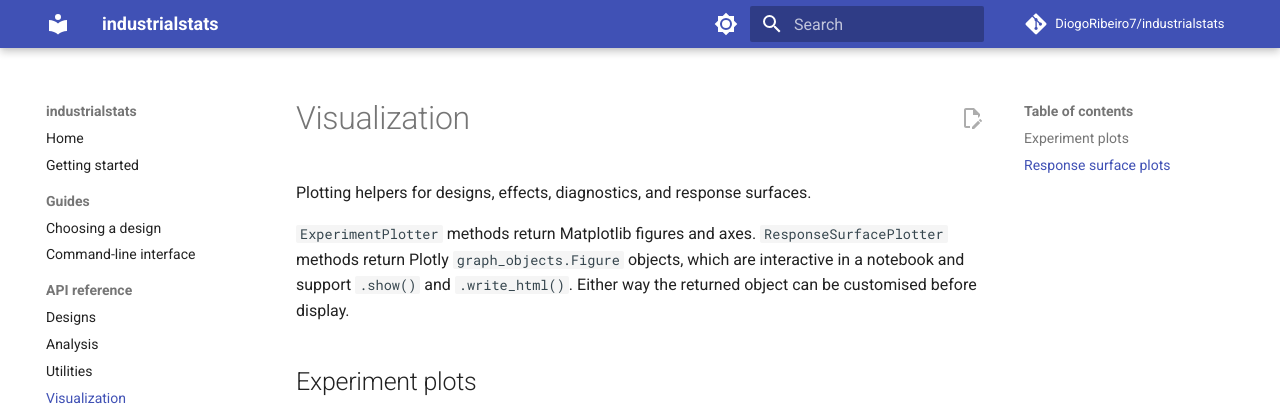
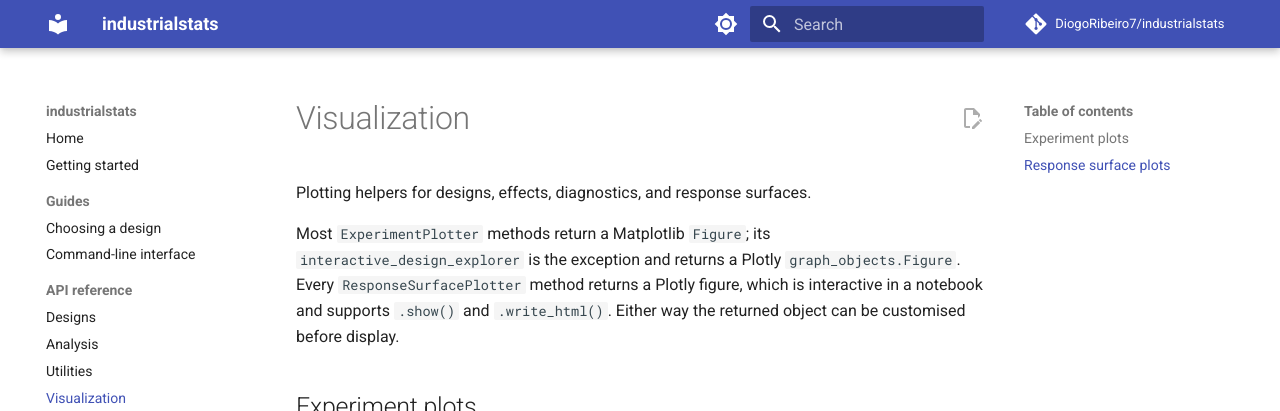
Before and after one commit to DiogoRibeiro7/industrialstats, an MkDocs documentation site: the page built from docs/reference/visualizations.md, in a window 1280 px wide, cut to the strip 0-411 px from the top of the page. Built offline with MkDocs 1.6.1 and Material for MkDocs 9.7.7, drawn with Linux system fonts in a browser that asks for light colours; comment, search, counter and statistics services are not loaded.

Commit message:
fix: address second-round review findings
Four further findings, all verified against the code or the library.

- The README development install had literal `\n` characters instead of line
  continuations, so copying it passed pip a bogus `n` package and the command
  failed. CONTRIBUTING had the same command collapsed onto one line by the same
  escaping mistake. Both now use real continuations, checked with `bash -n` and
  by expanding the arguments pip would receive.

- The dependency audit froze the environment after pip-audit was installed, so
  pip-audit's own transitive closure was part of the audited set and could fail
  the job on advisories in tooling that never ships. The freeze now happens
  before pip-audit is installed, which is what the surrounding comment claimed.

- The visualization reference said ExperimentPlotter returns Matplotlib figures
  and axes. No method returns axes, and interactive_design_explorer returns a
  Plotly figure. Corrected to name the exception.

- The fractional factorial example used a 1/4 fraction of five factors, which
  is 8 runs at resolution III, directly below text advising resolution IV or V
  for interpreting effects. Changed to 1/2, which the library confirms is 16
  runs at resolution V, and added the run-count and aliasing trade-off so the
  example teaches the guidance instead of contradicting it.

```diff
--- a/docs/reference/visualizations.md
+++ b/docs/reference/visualizations.md
@@ -2,10 +2,12 @@
 
 Plotting helpers for designs, effects, diagnostics, and response surfaces.
 
-`ExperimentPlotter` methods return Matplotlib figures and axes.
-`ResponseSurfacePlotter` methods return Plotly `graph_objects.Figure` objects,
-which are interactive in a notebook and support `.show()` and `.write_html()`.
-Either way the returned object can be customised before display.
+Most `ExperimentPlotter` methods return a Matplotlib `Figure`; its
+`interactive_design_explorer` is the exception and returns a Plotly
+`graph_objects.Figure`. Every `ResponseSurfacePlotter` method returns a Plotly
+figure, which is interactive in a notebook and supports `.show()` and
+`.write_html()`. Either way the returned object can be customised before
+display.
 
 ## Experiment plots
 
```
Also changed, not shown: CONTRIBUTING.md (+3 -1 lines), README.md (+3 -1 lines), docs/guides/choosing-a-design.md (+7 -1 lines), 1 other file.
